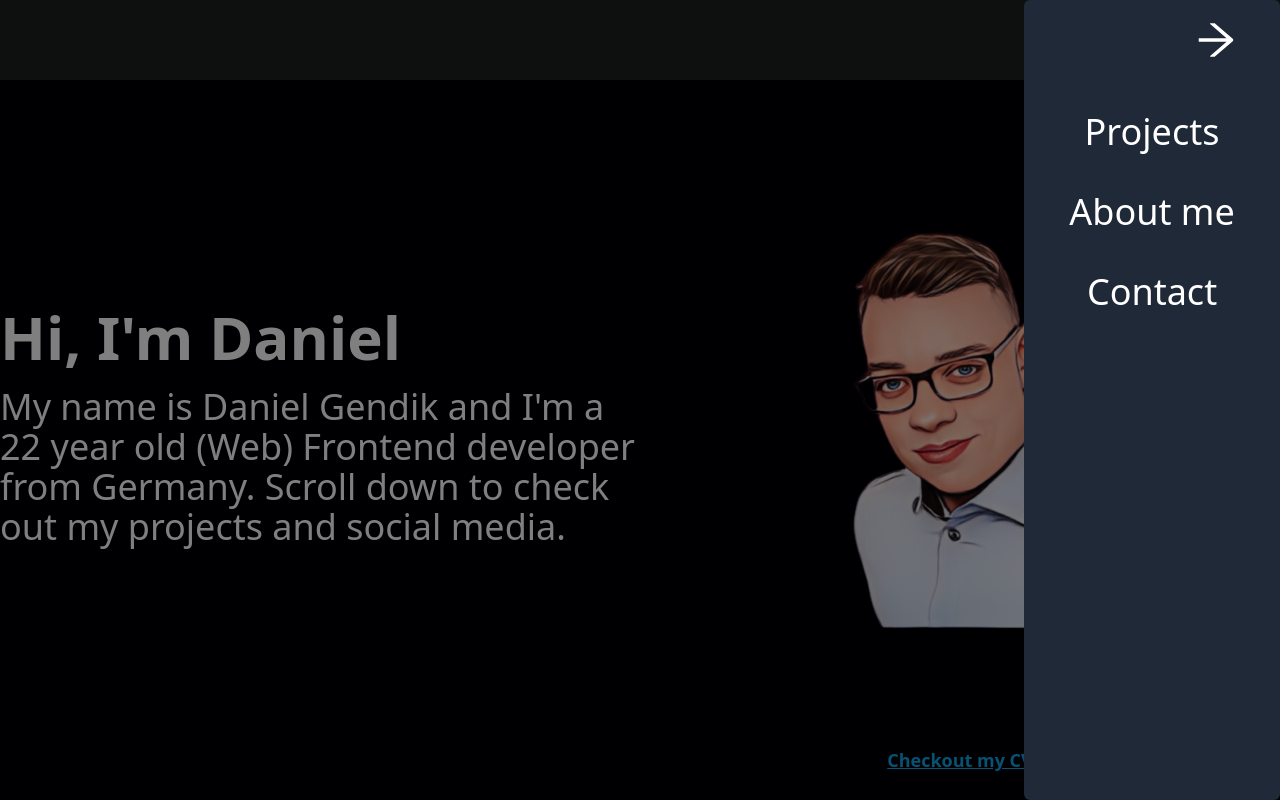
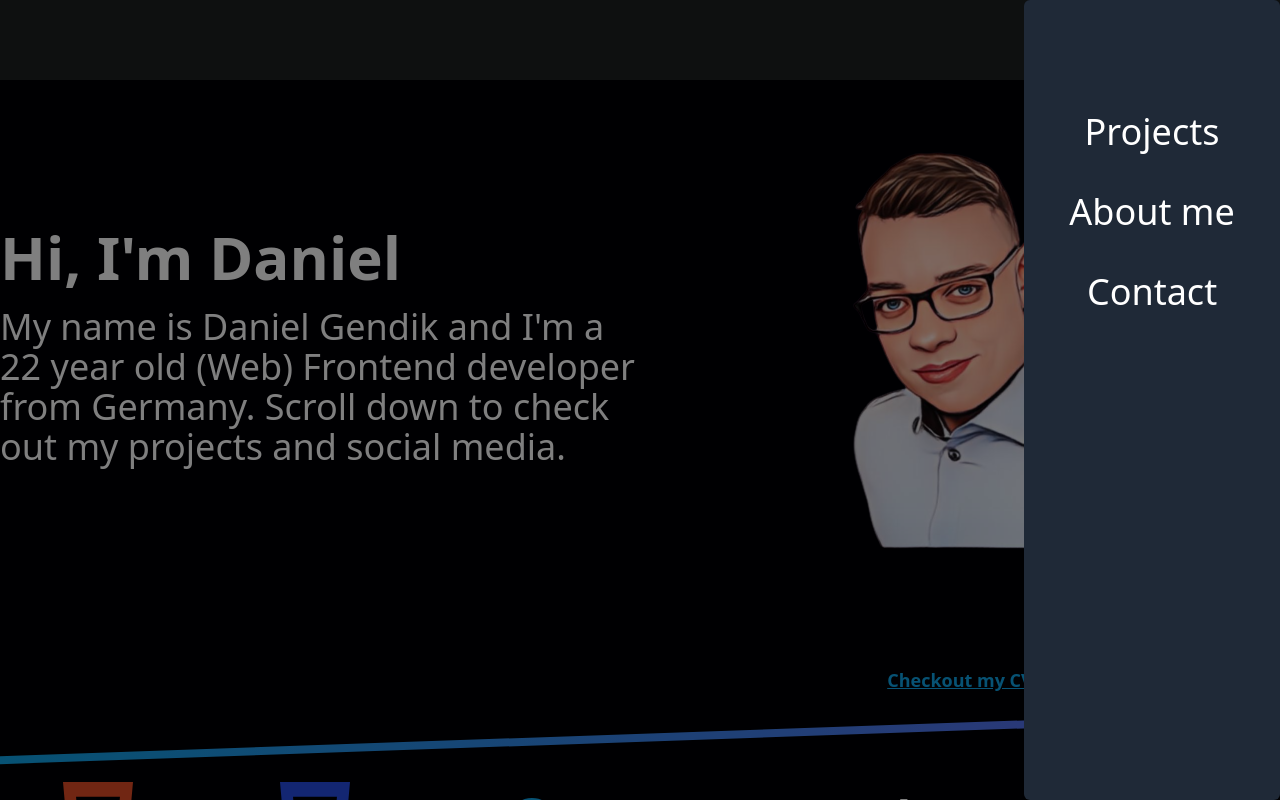
Before and after one commit to danielgen01/Portfolio-Daniel-G, a React (Vite) app: page / in a window 1280 px wide. Both pictures are taken after a click on the icon 1216 px from the left and 40 px from the top of the page. Shown: the top 800 px of the page. Built offline with nearby package versions, Linux system fonts and the light colour scheme.

Commit message:
make navbar fixed

```diff
--- a/src/components/AboutMe.tsx
+++ b/src/components/AboutMe.tsx
@@ -21,7 +21,7 @@ const AboutMe: React.FC = () => {
           the website using their styled wireframe.
         </h3>
       </div>
-      <div className="sketch h-2 bg-gradient-to-r from-sky-500 to-indigo-500 mt-10 -skew-y-2 w-[99%]"></div>
+      <div className="sketch h-2 bg-gradient-to-r from-sky-500 to-indigo-500 mt-10 -skew-y-2 w-[99%] z-40"></div>
 
     </>
   )
--- a/src/components/Navbar.tsx
+++ b/src/components/Navbar.tsx
@@ -16,7 +16,7 @@ const Navbar: React.FC<props> = ({
 }) => {
   return (
     <>
-      <div className="navbar w-auto h-20  flex justify-end items-center bg-[#1d2021]">
+      <div className="navbar w-full top-0 h-20  flex justify-end items-center bg-[#1d2021] fixed">
         <div className="h-full mr-10 flex items-center">
           {!isNavBarOpen && (
             <>
@@ -41,7 +41,7 @@ const Navbar: React.FC<props> = ({
         className="nav-links-background absolute h-screen top-0 z-40 w-screen bg-black/50 "
         style={{ display: isNavBarOpen ? "flex" : "none" }}
       >
-        <div className="nav-links-ctn absolute top-0 right-0 bg-gray-800 h-screen w-2/3 lg:w-1/5 rounded-md  animate-menu-slide
+        <div className="nav-links-ctn fixed top-0 right-0 bg-gray-800 h-screen w-2/3 lg:w-1/5 rounded-md  animate-menu-slide
 ">
           <nav className="flex flex-col gap-10 items-center text-white mt-28 text-4xl">
             <Link
--- a/src/components/ProjectsBanner.tsx
+++ b/src/components/ProjectsBanner.tsx
@@ -21,7 +21,7 @@ const ProjectsBanner: React.FC = () => {
         <Project3 />
       </div>
 
-      <div className="sketch h-2 bg-gradient-to-r from-sky-500 to-indigo-500 mt-10 -skew-y-2 w-[99%]"></div>
+      <div className="sketch h-2 bg-gradient-to-r from-sky-500 to-indigo-500 mt-10 -skew-y-2 w-[99%] z-40"></div>
     </>
   )
 }
```
